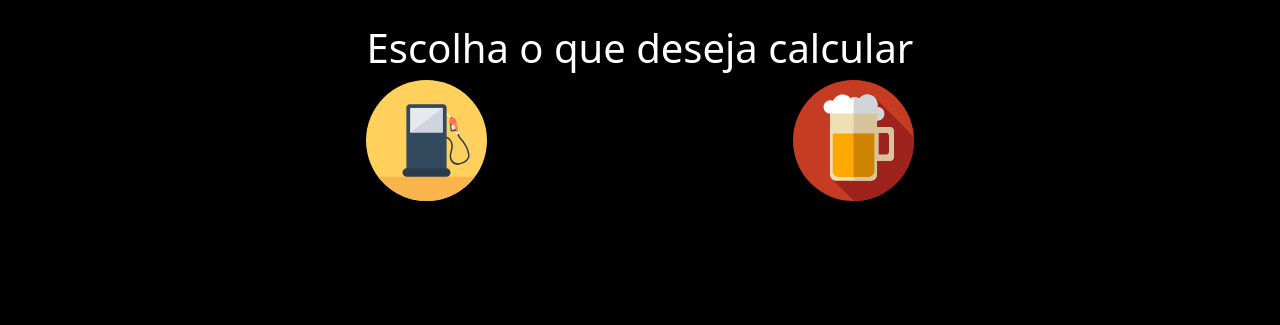
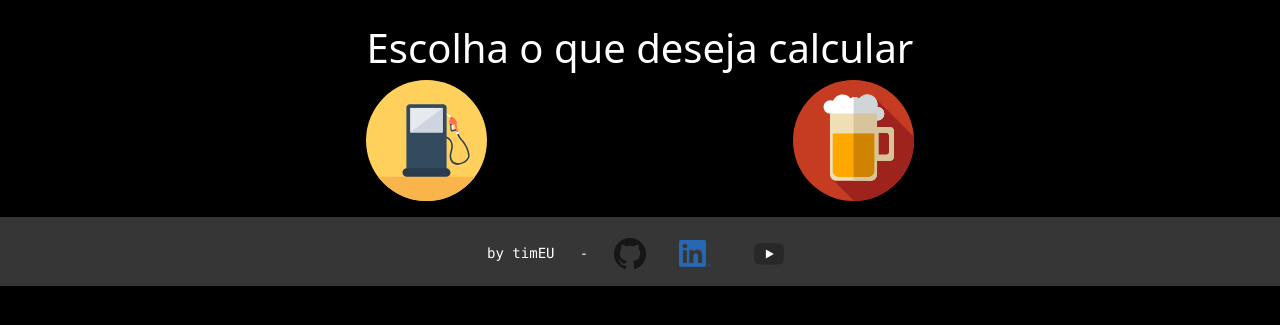
Before and after one commit to timeuz/ocusto, a Flask app: page / in a window 1280 px wide. Shown: the top 325 px of the page. Run offline with Flask 2, Linux system fonts and the light colour scheme.

Commit message:
inserido YT / corrigida pag cerva

```diff
--- a/templates/cerv.html
+++ b/templates/cerv.html
@@ -54,12 +54,12 @@
                 </div>
             </div>
             <div class="col-2"></div>
-        </div>
-        <div class="row text-center">
+            <div class="row text-center">
                 <div class="col-12">
                         <input type="submit" class="btn btn-success" value="Calcular"/>
                     </form>
                 </div>
+            </div>
         </div>
     </body>
 </html>
--- a/templates/index.html
+++ b/templates/index.html
@@ -30,7 +30,9 @@
                     </div>
                     <div class="col-2"></div>
                 </div>
-            <div class="row">&nbsp;</div>
+            <div class="row text-center mt-3" style="background-color: rgb(54, 54, 54);"><br>
+                <pre><br>by timEU   -   <a href="https://github.com/timeuz/" target="_blank"><img src="{{url_for('static', filename='images/GitHub-Mark-32px.png')}}"></a>    <a href="https://www.linkedin.com/in/timeu-ferreira-oliveira/" target="_blank"><img src="{{url_for('static', filename='images/LI-In-Bug.png')}}" style="width: 32px;"></a>    <a href="https://www.youtube.com/@timeutech" target="_blank"><img src="{{url_for('static', filename='images/YouTube-Icon.svg')}}" style="height: 32px;"></a></pre>
+            </div>
         </div>
     </body>
 </html>
```
Also changed, not shown: static/images/YouTube-Icon.svg (added).
